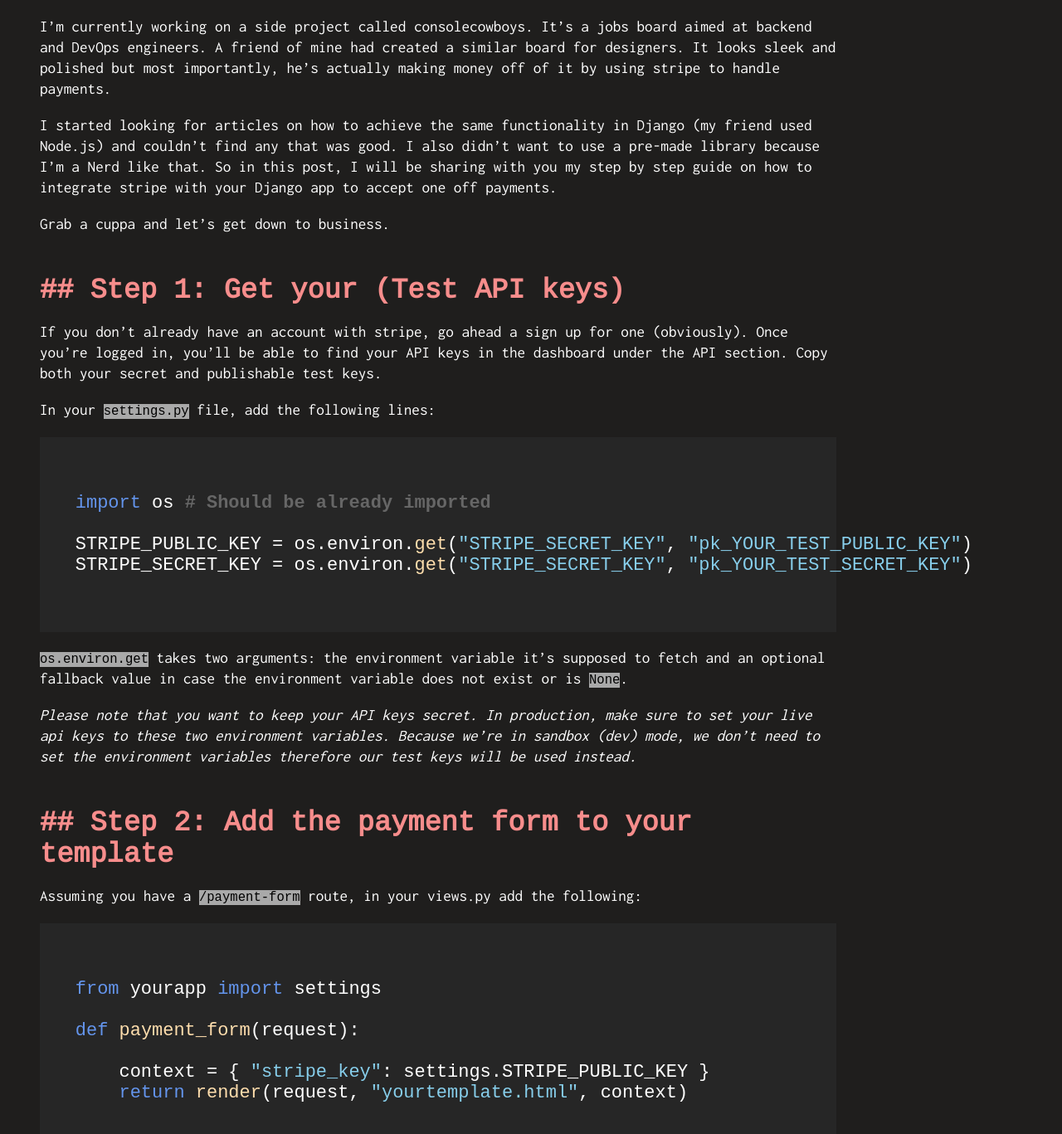
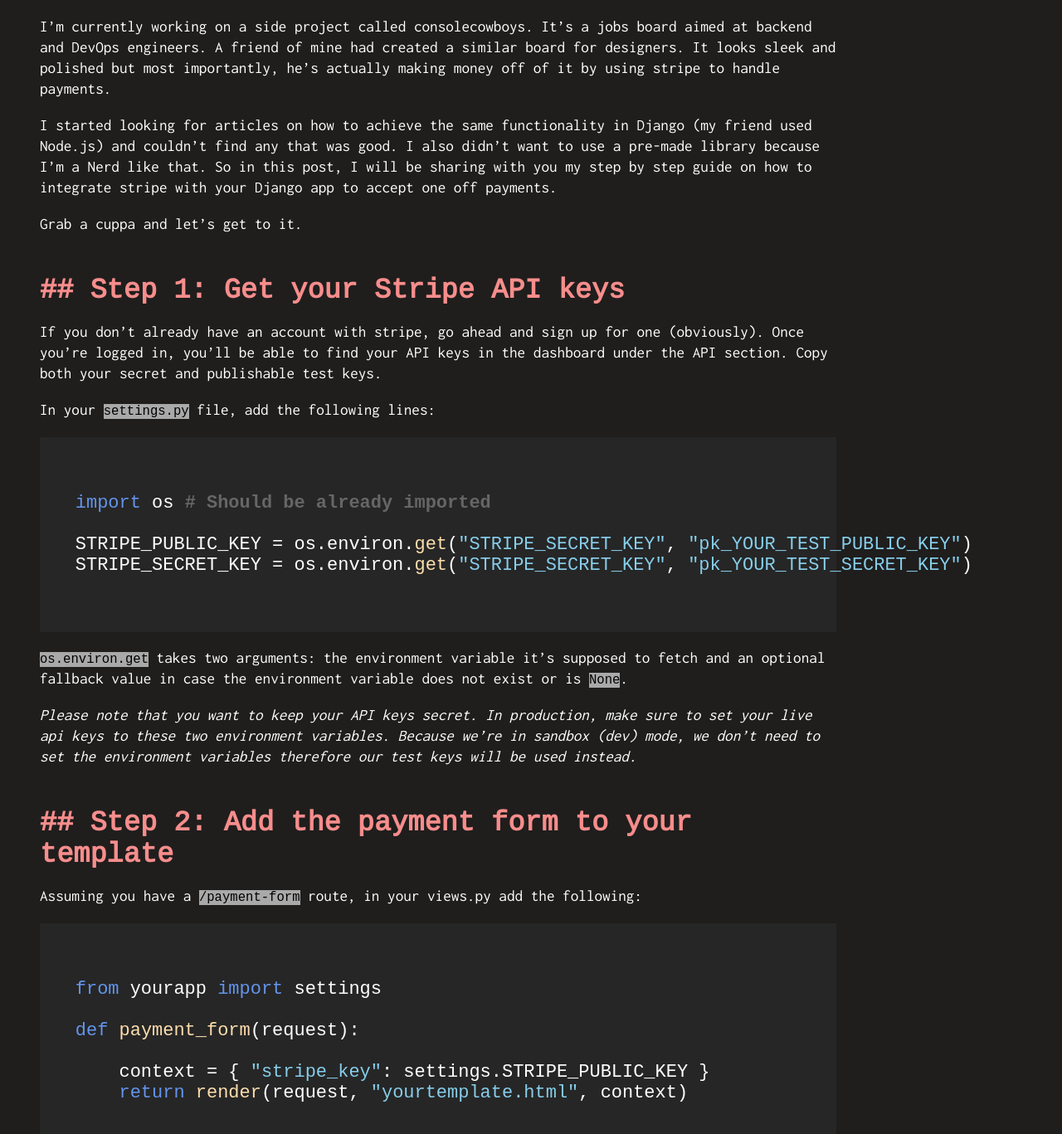
Before and after one commit to Zabanaa/zabanaa.github.io, a Jekyll site: the page built from _posts/2017-04-29-how-to-integrate-stripe-with-your-django-app.md, in a window 1280 px wide and 1400 px high, scrolled down 381 px. Shown: the top 1367 px of the window at 83% size. Built offline with Jekyll 4.4.1, drawn with Linux system fonts in a browser that asks for light colours; some of the changed text lies outside the part shown.

Commit message:
edit django stripe article

````diff
--- a/_posts/2017-04-29-how-to-integrate-stripe-with-your-django-app.md
+++ b/_posts/2017-04-29-how-to-integrate-stripe-with-your-django-app.md
@@ -14,10 +14,10 @@
 be sharing with you my step by step guide on how to integrate stripe with your
 Django app to accept one off payments.
 
-Grab a cuppa and let's get down to business.
+Grab a cuppa and let's get to it.
 
-## Step 1: Get your (Test API keys)
-If you don't already have an account with stripe, go ahead a sign up for one
+## Step 1: Get your Stripe API keys
+If you don't already have an account with stripe, go ahead and sign up for one
 (obviously). Once you're logged in, you'll be able to find your API keys in the
 dashboard under the API section. Copy both your secret and publishable test
 keys.
@@ -63,7 +63,7 @@
 
 <form action="/checkout" method="POST">
     <script src="https://checkout.stripe.com/checkout.js" class="stripe-button"
-        data-key="{{stripe_key}}"
+        data-key="stripe_key" # Make sure to wrap the variable name with double {}
         data-amount="2000"
         data-name="Your APp"
         data-description="Your Product"
@@ -152,6 +152,12 @@
 
 ```
 
+If you get an error, make sure to install the stripe module via pip:
+
+```bash
+pip install stripe
+```
+
 ## Step 4: Test that it works
 
 In your app, go ahead and visit the payment form page at /payment-form, you
````
